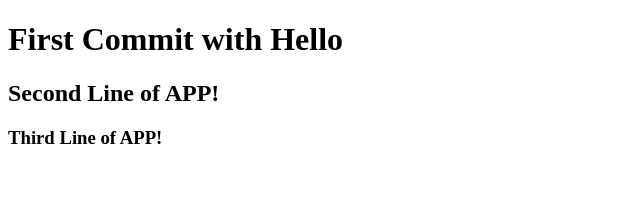
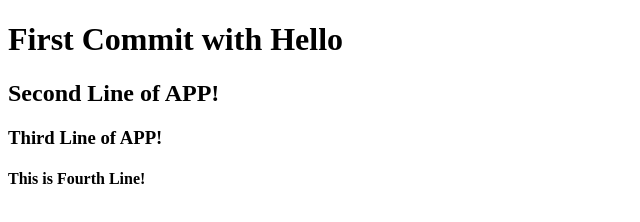
Before and after one commit to Suman-Rajbhar/gitcicd, a plain HTML site: page index.html in a window 1280 px wide. Shown: the whole page, without its empty margins (0-640 px from the left). Drawn offline with Linux system fonts and the light colour scheme.

Commit message:
10th commit

```diff
--- a/index.html
+++ b/index.html
@@ -10,5 +10,6 @@
     <h1>First Commit with Hello</h1>
     <h2>Second Line of APP!</h2>
     <h3>Third Line of APP!</h3>
+    <h4>This is Fourth Line!</h4>
 </body>
 </html>
```
